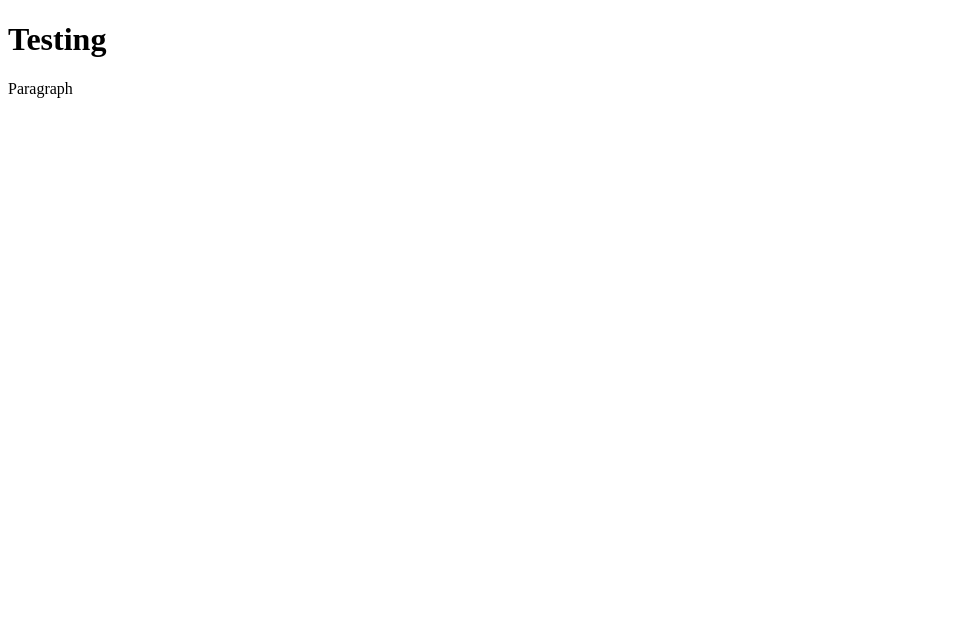
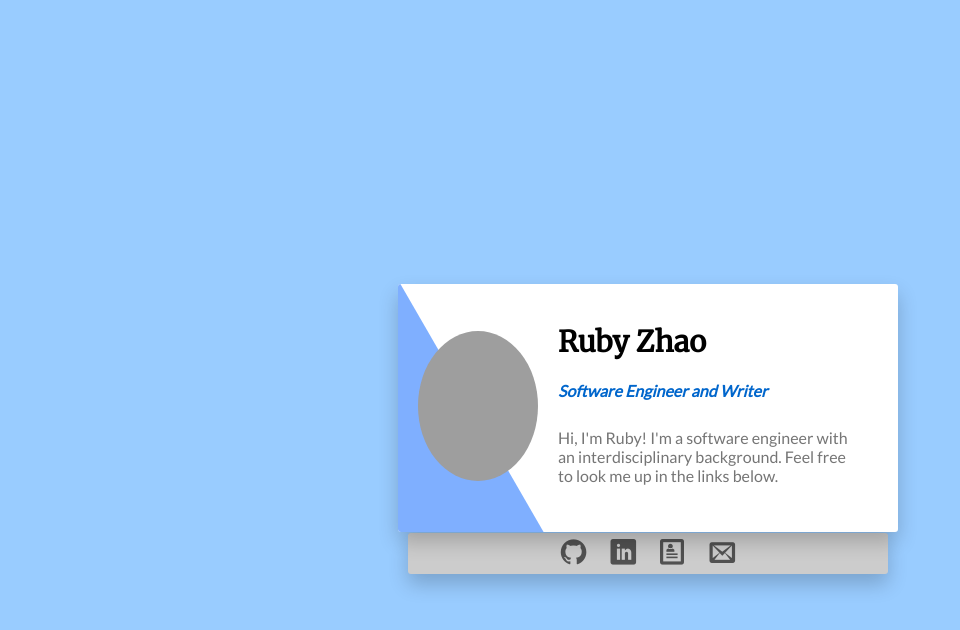
Before and after one commit to rubyqzhao/rubyqzhao.github.io, a plain HTML site: page index.html in a window 1280 px wide. Shown: the whole page, without its empty margins (0-960 px from the left). Drawn offline with Linux system fonts and the light colour scheme; grey boxes are pictures that could not be loaded.

Commit message:
Created initial website

```diff
--- /dev/null
+++ b/css/icons.css
@@ -0,0 +1,39 @@
+@font-face {
+  font-family: 'icomoon';
+  src:  url('../fonts/icomoon.eot?3jzfp2');
+  src:  url('../fonts/icomoon.eot?3jzfp2#iefix') format('embedded-opentype'),
+    url('../fonts/icomoon.ttf?3jzfp2') format('truetype'),
+    url('../fonts/icomoon.woff?3jzfp2') format('woff'),
+    url('../fonts/icomoon.svg?3jzfp2#icomoon') format('svg');
+  font-weight: normal;
+  font-style: normal;
+  font-display: block;
+}
+
+[class^="icon-"], [class*=" icon-"] {
+  /* use !important to prevent issues with browser extensions that change fonts */
+  font-family: 'icomoon' !important;
+  speak: never;
+  font-style: normal;
+  font-weight: normal;
+  font-variant: normal;
+  text-transform: none;
+  line-height: 1;
+
+  /* Better Font Rendering =========== */
+  -webkit-font-smoothing: antialiased;
+  -moz-osx-font-smoothing: grayscale;
+}
+
+.icon-profile:before {
+  content: "\e923";
+}
+.icon-envelop:before {
+  content: "\e945";
+}
+.icon-github:before {
+  content: "\eab0";
+}
+.icon-linkedin:before {
+  content: "\eac9";
+}
--- /dev/null
+++ b/css/style.css
@@ -0,0 +1,135 @@
+@import url('https://fonts.googleapis.com/css?family=Lato|Merriweather&display=swap');
+
+body, .badgescard, .firstinfo {
+  display: flex;
+  justify-content: center;
+  align-items: center;
+}
+a {
+    color: inherit;
+}
+html {
+  height: 100%;
+}
+
+body {
+  font-family: 'Merriweather', serif;
+  width: 100%;
+  min-height: 100%;
+  background: #99ccff;
+  font-size: 16px;
+  overflow: hidden;
+}
+
+*, *:before, *:after {
+  box-sizing: border-box;
+}
+
+.content {
+  position: relative;
+  animation: animatop 0.9s cubic-bezier(0.425, 1.14, 0.47, 1.125) forwards;
+}
+
+.card {
+  width: 500px;
+  min-height: 100px;
+  padding: 20px;
+  border-radius: 3px;
+  background-color: white;
+  box-shadow: 0px 10px 20px rgba(0, 0, 0, 0.2);
+  position: relative;
+  overflow: hidden;
+}
+.card:after {
+  content: '';
+  display: block;
+  width: 190px;
+  height: 400px;
+  background: #7fafff;
+  position: absolute;
+  animation: rotatemagic 0.75s cubic-bezier(0.425, 1.04, 0.47, 1.105) 1s both;
+}
+
+.badgescard {
+  padding: 7px 20px;
+  border-radius: 3px;
+  background-color: #cccccc;
+  width: 480px;
+  box-shadow: 0px 10px 20px rgba(0, 0, 0, 0.2);
+  position: absolute;
+  z-index: -1;
+  left: 10px;
+  bottom: 10px;
+  animation: animainfos 0.5s cubic-bezier(0.425, 1.04, 0.47, 1.105) 0.75s forwards;
+}
+.badgescard span {
+  font-size: 1.6em;
+  margin: 0px 12px;
+  opacity: .6;
+}
+.badgescard span:hover {
+  opacity: 1;
+}
+
+.firstinfo {
+  flex-direction: row;
+  z-index: 2;
+  position: relative;
+}
+.firstinfo img {
+  border-radius: 50%;
+  width: 120px;
+  height: 150px;
+}
+.firstinfo .profileinfo {
+  padding: 0px 20px;
+}
+.firstinfo .profileinfo h1 {
+  font-size: 1.8em;
+}
+.firstinfo .profileinfo h3 {
+  padding: 2px 0px;
+  font-family: 'Lato', sans-serif;
+  font-size: 1em;
+  color: #0066cc;
+  font-style: italic;
+}
+.firstinfo .profileinfo p.bio {
+  padding: 10px 0px;
+  font-family: 'Lato', sans-serif;
+  color: #757575;
+  line-height: 1.2;
+  font-style: initial;
+}
+
+@keyframes animatop {
+  0% {
+    opacity: 0;
+    bottom: -600px;
+  }
+  100% {
+    opacity: 1;
+    bottom: 0px;
+  }
+}
+@keyframes animainfos {
+  0% {
+    bottom: 10px;
+  }
+  100% {
+    bottom: -42px;
+  }
+}
+@keyframes rotatemagic {
+  0% {
+    opacity: 0;
+    transform: rotate(0deg);
+    top: -24px;
+    left: -253px;
+  }
+  100% {
+    transform: rotate(-30deg);
+    top: -54px;
+    left: -118px;
+  }
+}
--- a/index.html
+++ b/index.html
@@ -1,10 +1,34 @@
+<!-- -->
 <!DOCTYPE html>
 <html>
+<head>
+	<meta charset="UTF-8">
+	<title>Ruby Zhao</title>
+	<meta name="viewport" content="width=device-width, initial-scale=1">
+	<link href='//cdn.jsdelivr.net/devicons/1.8.0/css/devicons.min.css' rel='stylesheet'>
+	<link rel="stylesheet" href="css/style.css">
+	<link rel="stylesheet" href="css/icons.css">
+</head>
 <body>
-
-<h1>Testing</h1>
-
-<p>Paragraph</p>
-
+	<div class="content">
+		<div class="card">
+			<div class ="firstinfo">
+				<div class="photo">
+					<img src="images/photo.png" alt="My photo"/>
+				</div>
+				<div class="profileinfo">
+					<h1>Ruby Zhao</h1>
+					<h3>Software Engineer and Writer</h3>
+					<p class="bio">Hi, I'm Ruby! I'm a software engineer with an interdisciplinary background. Feel free to look me up in the links below.</p>
+				</div>
+			</div>
+		</div>
+		<div class="badgescard">
+					<a href="https://github.com/rubyqzhao" style="text-decoration: none"><span class="icon-github"></span></a>
+					<a href="https://linkedin.com" style="text-decoration: none"><span class="icon-linkedin"></span></a>
+					<a href="https://rubyqzhao.github.io/resume.pdf" style="text-decoration: none"><span class="icon-profile"></span></a>
+					<a href="mailto:rz@rubyzhao.com" style="text-decoration: none"><span class="icon-envelop"></span></a>
+		</div>
+	</div>
 </body>
 </html>
```
Also changed, not shown: fonts/icomoon.ttf (added), fonts/icomoon.woff (added), 5 other files.
